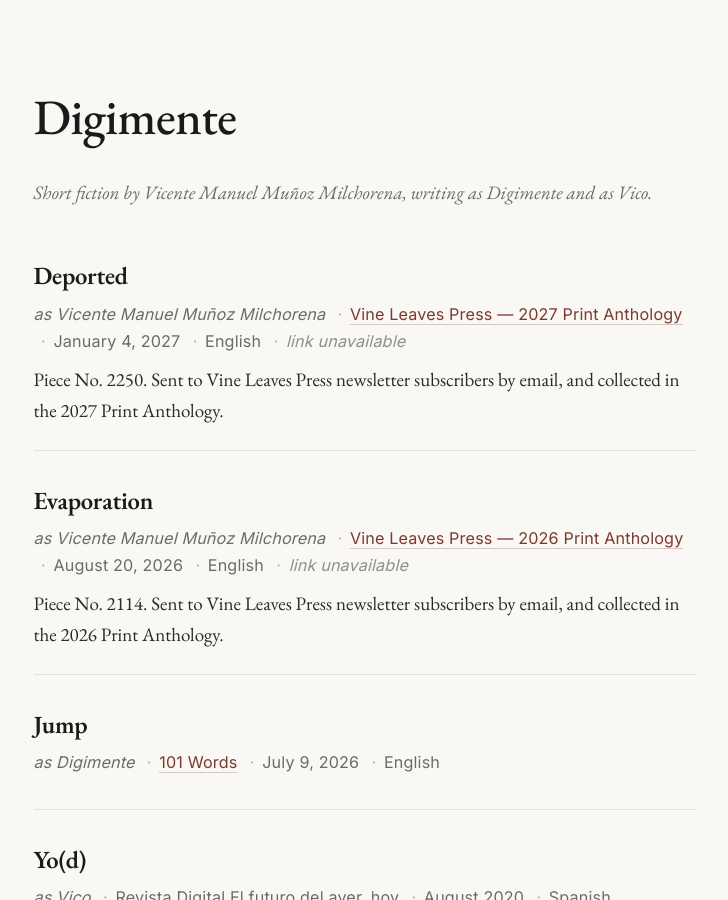
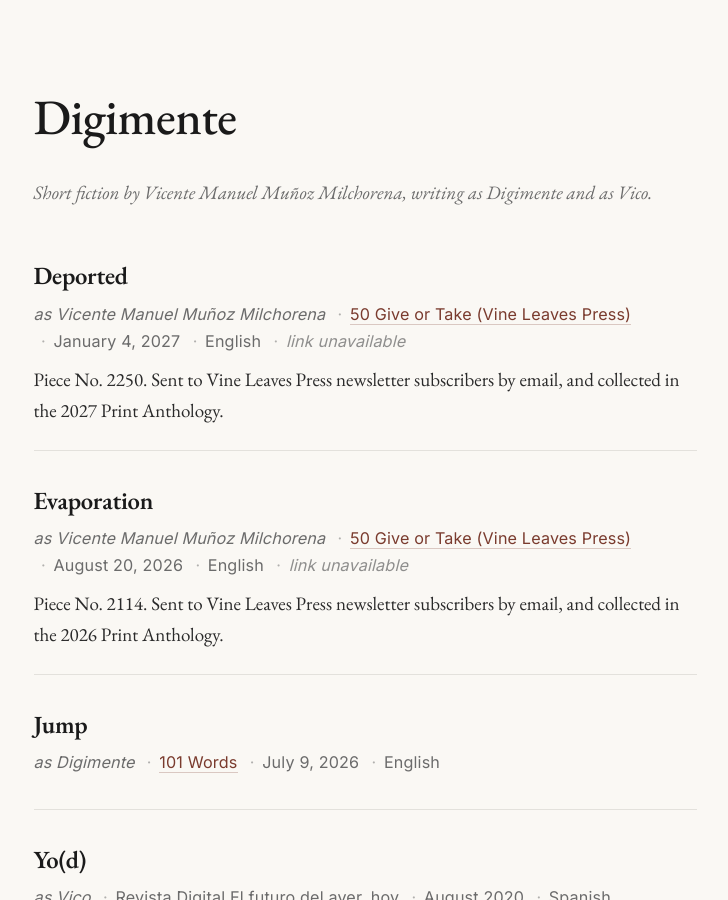
Before and after one commit to vicosurge/vicente-milchorena-writing, a Jekyll site: the page built from index.markdown, in a window 1280 px wide and 900 px high. Shown: the whole window, without its empty margins (275-1003 px from the left). Built offline with Jekyll 4.4.1, drawn with Linux system fonts in a browser that asks for light colours.

Commit message:
Credit both Vine Leaves pieces to the 50 Give or Take series
Co-Authored-By: Claude Opus 5 (1M context) <noreply@anthropic.com>
Claude-Session: https://claude.ai/code/session_01HsbJwE51ENtijH5m6bDrTC

```diff
--- a/_data/stories.yml
+++ b/_data/stories.yml
@@ -3,20 +3,20 @@
 # Optional: pen_name, publication, publication_url, url, blurb, language, date_display
 # date_display: overrides the formatted date when only the year is known (e.g. "2018")
 
-# Deported: assigned piece number 2250 in the Vine Leaves Press 2027 Print Anthology
+# Deported: 50 Give or Take piece No. 2250, collected in the Vine Leaves Press 2027 Print Anthology
 - title: "Deported"
   pen_name: "Vicente Manuel Muñoz Milchorena"
-  publication: "Vine Leaves Press — 2027 Print Anthology"
+  publication: "50 Give or Take (Vine Leaves Press)"
   publication_url: "https://www.vineleavespress.com/"
   date: 2027-01-04
   date_display: "January 4, 2027"
   language: "English"
   blurb: "Piece No. 2250. Sent to Vine Leaves Press newsletter subscribers by email, and collected in the 2027 Print Anthology."
 
-# Evaporation: assigned piece number 2114 in the Vine Leaves Press 2026 Print Anthology
+# Evaporation: 50 Give or Take piece No. 2114, collected in the Vine Leaves Press 2026 Print Anthology
 - title: "Evaporation"
   pen_name: "Vicente Manuel Muñoz Milchorena"
-  publication: "Vine Leaves Press — 2026 Print Anthology"
+  publication: "50 Give or Take (Vine Leaves Press)"
   publication_url: "https://www.vineleavespress.com/"
   date: 2026-08-20
   date_display: "August 20, 2026"
```
